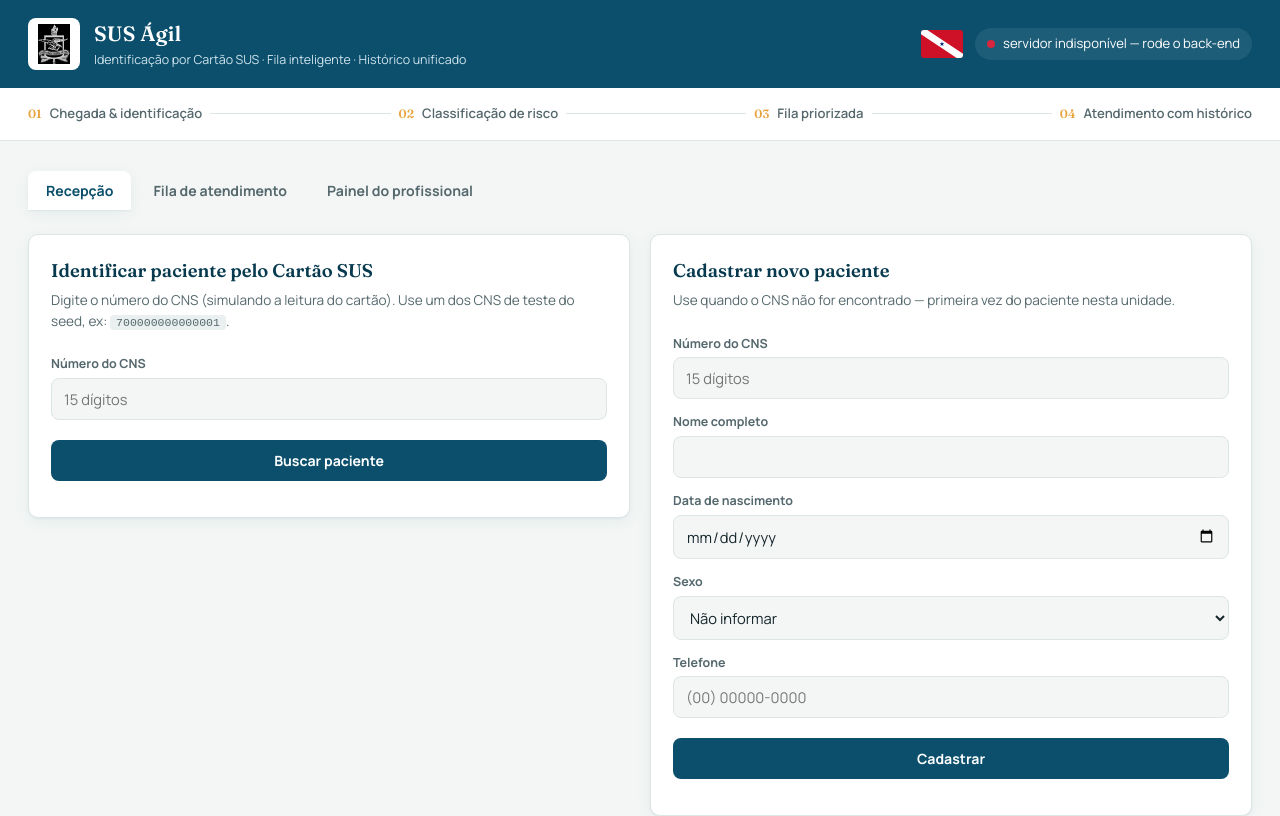
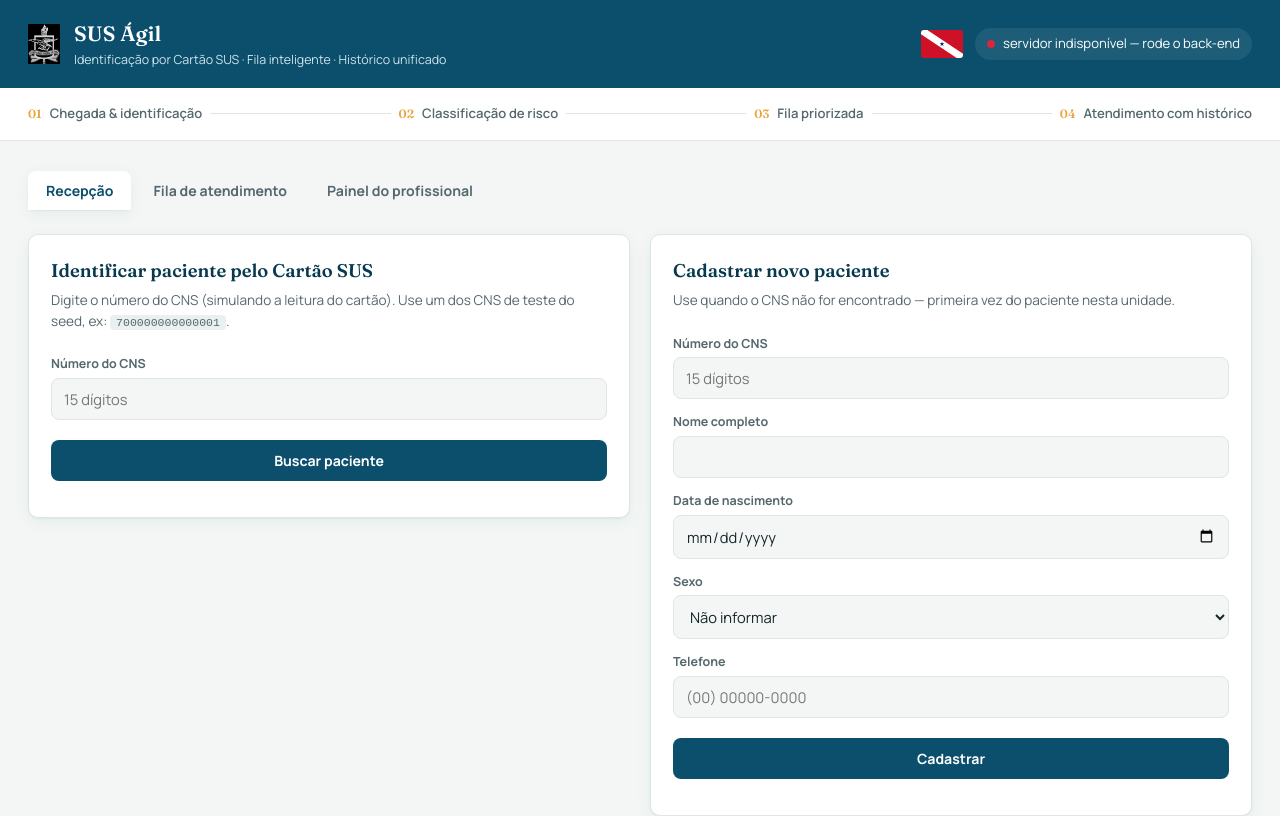
Before and after one commit to Allanaclarindo/sistema-sus, a plain HTML site: page frontend/index.html in a window 1280 px wide. Shown: the top 816 px of the page. Drawn offline with Linux system fonts and the light colour scheme; no server answers.

Commit message:
Update index.html

```diff
--- a/frontend/index.html
+++ b/frontend/index.html
@@ -11,9 +11,7 @@
 <body>
 <header class="topbar">
   <div class="brand">
-    <div class="logo-badge">
       <img src="assets/logo-ufpa-final.png" alt="Logo UFPA" class="logo-ufpa" />
-    </div>
     <div class="brand-texto">
       <h1>SUS Ágil</h1>
       <p>Identificação por Cartão SUS · Fila inteligente · Histórico unificado</p>
```
